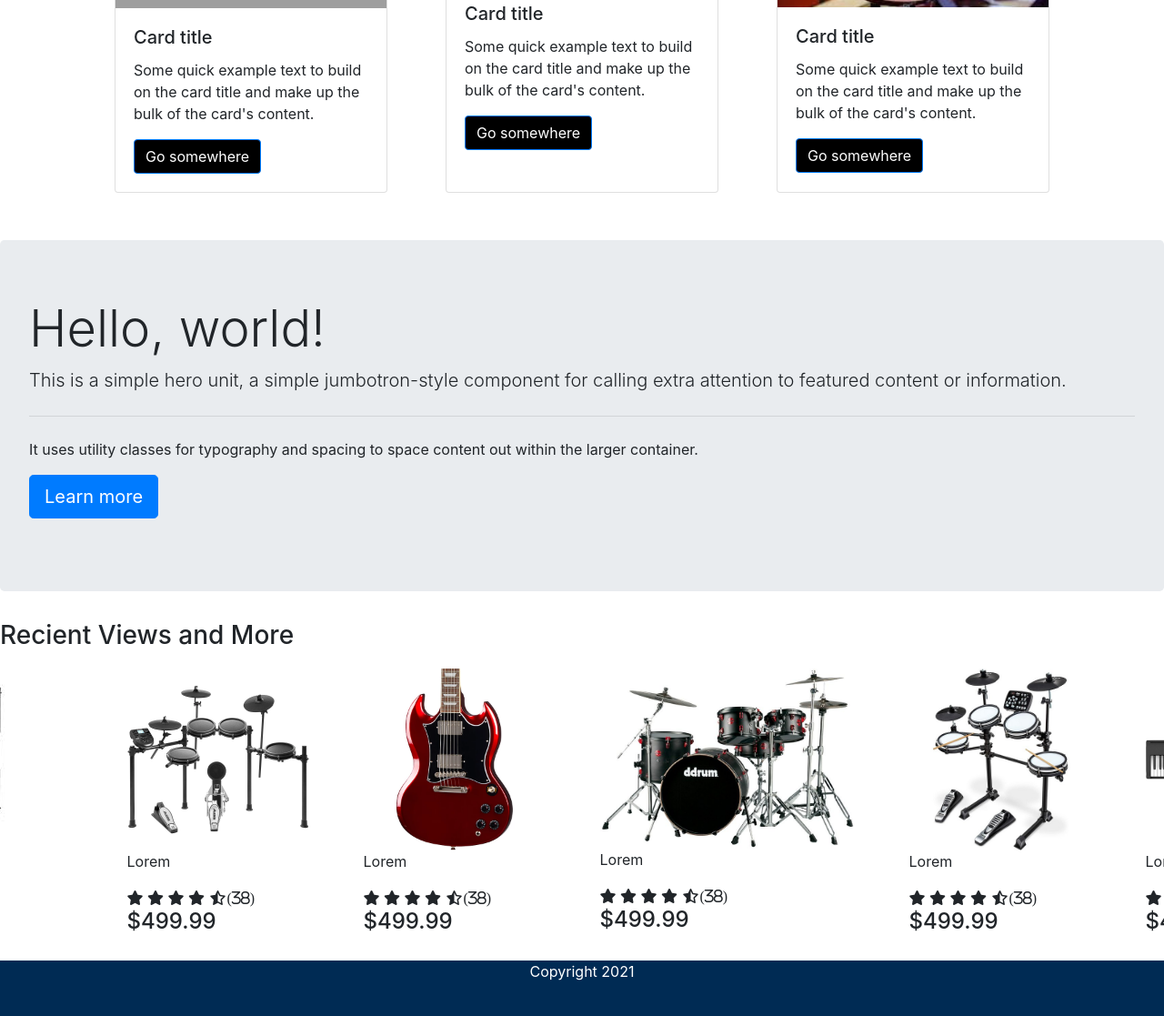
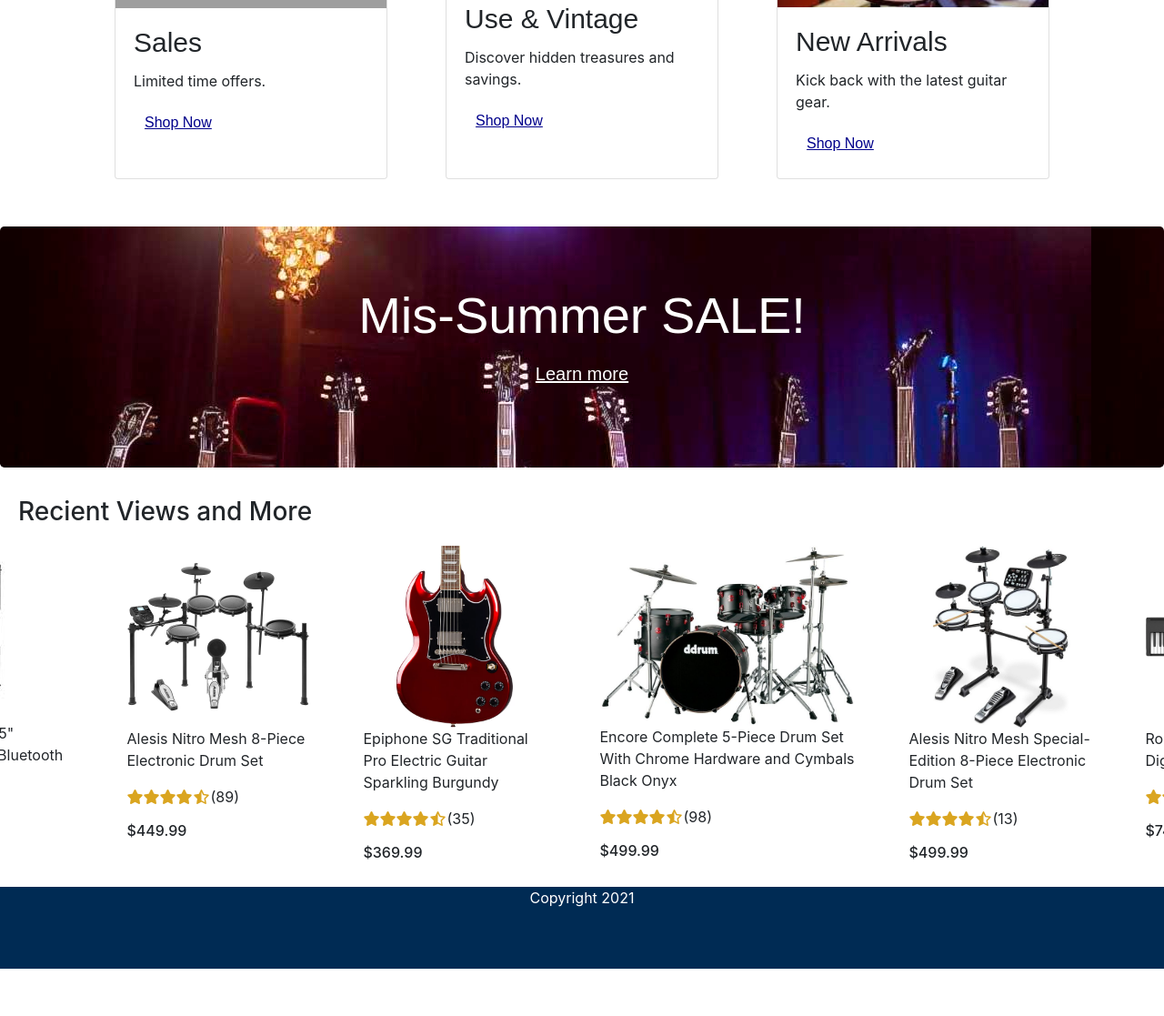
Before and after one commit to Agent-D14/one-music-square, a website: page index.html in a window 1280 px wide. Shown: the part 851-1968 px from the top of the page at 91% size. After the commit the page ends 1916 px from the top, so only its background shows below. Drawn offline with nearby package versions, Linux system fonts and the light colour scheme; grey boxes are pictures that could not be loaded; a web font is replaced by a local one.

Commit message:
Information Added

```diff
--- a/index.html
+++ b/index.html
@@ -73,36 +73,32 @@
             <div class="card" style="width: 18.75rem;">
               <img class="card-img-top" src="images/headphones.png" alt="Card image cap">
               <div class="card-body">
-                <h5 class="card-title">Card title</h5>
-                <p class="card-text">Some quick example text to build on the card title and make up the bulk of the card's content.</p>
-                <a href="#" class="btn btn-primary">Go somewhere</a>
+                <h5 class="card-title">Sales</h5>
+                <p class="card-text">Limited time offers.</p>
+                <a href="#" class="btn btn-primary">Shop Now</a>
               </div>
             </div>
             <div class="card" style="width: 18.75rem;">
               <img class="card-img-top" src="images/images.jpeg" alt="Card image cap">
               <div class="card-body">
-                <h5 class="card-title">Card title</h5>
-                <p class="card-text">Some quick example text to build on the card title and make up the bulk of the card's content.</p>
-                <a href="#" class="btn btn-primary">Go somewhere</a>
+                <h5 class="card-title">Use & Vintage</h5>
+                <p class="card-text">Discover hidden treasures and savings.</p>
+                <a href="#" class="btn btn-primary">Shop Now</a>
               </div>
             </div>
             <div class="card" style="width: 18.75rem;">
               <img class="card-img-top" src="images/images-1.jpeg" alt="Card image cap">
               <div class="card-body">
-                <h5 class="card-title">Card title</h5>
-                <p class="card-text">Some quick example text to build on the card title and make up the bulk of the card's content.</p>
-                <a href="#" class="btn btn-primary">Go somewhere</a>
+                <h5 class="card-title">New Arrivals</h5>
+                <p class="card-text">Kick back with the latest guitar gear.</p>
+                <a href="#" class="btn btn-primary">Shop Now</a>
               </div>
             </div>
           </div>
 
           <!--JUMBOTRON-->
           <div class="jumbotron">
-            <h1 class="display-4">Hello, world!</h1>
-            <p class="lead">This is a simple hero unit, a simple jumbotron-style component for calling extra attention to featured content or information.</p>
-            <hr class="my-4">
-            <p>It uses utility classes for typography and spacing to space content out within the larger container.</p>
-            <p class="lead">
+            <h1 class="display-4">Mis-Summer SALE!</h1>
               <a class="btn btn-primary btn-lg" href="#" role="button">Learn more</a>
             </p>
           </div>
@@ -112,75 +108,81 @@
           <div class="history-views">
               <div class="recient">
                 <img src="images/amp.jpeg" alt="image">
-                <p>Lorem</p>
+                <p>Harbinger VARI V2315 15" Powered Speaker With Bluetooth Black</p>
                 <div class="stars">
                   <i class="fa-solid fa-star"></i>
                   <i class="fa-solid fa-star"></i>
                   <i class="fa-solid fa-star"></i>
                   <i class="fa-solid fa-star"></i>
-                  <i class="fa-regular fa-star-half-stroke">(38)</i>
+                  <i class="fa-regular fa-star-half-stroke"></i>
+                  <p>(353)</p>
                 </div>
-                <h4>$499.99</h4>
+                <h6>$299.99</h6>
               </div>
               <div class="recient">
                 <img src="images/drums1.jpg.webp" alt="image" style="width:200px">
-                <p>Lorem</p>
+                <p>Alesis Nitro Mesh 8-Piece Electronic Drum Set</p>
                 <div class="stars">
                   <i class="fa-solid fa-star"></i>
                   <i class="fa-solid fa-star"></i>
                   <i class="fa-solid fa-star"></i>
                   <i class="fa-solid fa-star"></i>
-                  <i class="fa-regular fa-star-half-stroke">(38)</i>
+                  <i class="fa-regular fa-star-half-stroke"></i>
+                  <p>(89)</p>
                 </div>
-                <h4>$499.99</h4>
+                <h6>$449.99</h6>
               </div>
               <div class="recient">
                 <img src="images/guitar.jpg.webp" alt="image" style="width:200px">
-                <p>Lorem</p>
+                <p>Epiphone SG Traditional Pro Electric Guitar Sparkling Burgundy</p>
                 <div class="stars">
                   <i class="fa-solid fa-star"></i>
                   <i class="fa-solid fa-star"></i>
                   <i class="fa-solid fa-star"></i>
                   <i class="fa-solid fa-star"></i>
-                  <i class="fa-regular fa-star-half-stroke">(38)</i>
+                  <i class="fa-regular fa-star-half-stroke"></i>
+                  <p>(35)</p>
                 </div>
-                <h4>$499.99</h4>
+                <h6>$369.99</h6>
               </div>
               <div class="recient">
                 <img src="images/drums2.jpg" alt="image" style="width:280px">
-                <p>Lorem</p>
+                <p>Encore Complete 5-Piece Drum Set With Chrome Hardware and Cymbals Black Onyx</p>
                 <div class="stars">
                   <i class="fa-solid fa-star"></i>
                   <i class="fa-solid fa-star"></i>
                   <i class="fa-solid fa-star"></i>
                   <i class="fa-solid fa-star"></i>
-                  <i class="fa-regular fa-star-half-stroke">(38)</i>
+                  <i class="fa-regular fa-star-half-stroke"></i>
+                  <p>(98)</p>
                 </div>
-                <h4>$499.99</h4>
+                <h6>$499.99</h6>
               </div>
               <div class="recient">
                 <img src="images/drums3.jpeg" alt="image" style="width:200px">
-                <p>Lorem</p>
+                <p>Alesis Nitro Mesh Special-Edition 8-Piece Electronic Drum Set</p>
                 <div class="stars">
                   <i class="fa-solid fa-star"></i>
                   <i class="fa-solid fa-star"></i>
                   <i class="fa-solid fa-star"></i>
                   <i class="fa-solid fa-star"></i>
-                  <i class="fa-regular fa-star-half-stroke">(38)</i>
+                  <i class="fa-regular fa-star-half-stroke"></i>
+                  <p>(13)</p>
                 </div>
-                <h4>$499.99</h4>
+                  <h6>$499.99</h6>
               </div>
               <div class="recient">
                 <img src="images/keyboard.jpg.webp" alt="image" style="width:200px">
-                <p>Lorem</p>
+                <p>Roland FP-30X 88-Key Digital Piano Black</p>
                 <div class="stars">
                   <i class="fa-solid fa-star"></i>
                   <i class="fa-solid fa-star"></i>
                   <i class="fa-solid fa-star"></i>
                   <i class="fa-solid fa-star"></i>
-                  <i class="fa-regular fa-star-half-stroke">(38)</i>
+                  <i class="fa-regular fa-star-half-stroke"></i>
+                  <p>(493)</p>
                 </div>
-                <h4>$499.99</h4>
+                <h6>$749.99</h6>
               </div>
           </div>
 
--- a/style.css
+++ b/style.css
@@ -27,6 +27,7 @@
 .icon{
     cursor: pointer;
     color: white;
+    margin: 10px;
 }
 .menu{
     display: flex;
@@ -42,6 +43,7 @@
     font-style: normal;
     color: white;
     font-size: 25px;
+    cursor: pointer;
 
 }
 .fender{
@@ -60,7 +62,32 @@
     margin: 2rem;
 }
 .cards .btn{
-    background-color: black;
+    background-color: transparent;
+    color: darkblue;
+    font-family: Arial, Helvetica, sans-serif;
+    text-decoration: underline;
+    border: none;
+    cursor: pointer;
+}
+.cards h5{
+    font-family: "p22-stanyan", sans-serif;
+    font-size: 30px;
+}
+.jumbotron{
+    background-image: url(images/banner.jpg);
+    justify-content: center;
+    align-content: center;
+    text-align: center;
+    color: white;
+    font-family: "p22-stanyan", sans-serif;
+}
+.jumbotron .btn{
+    background-color: transparent;
+    color: white;
+    font-family: Arial, Helvetica, sans-serif;
+    text-decoration: underline;
+    border: none;
+    cursor: pointer;
 }
 .history-views{
     display: flex;
@@ -68,10 +95,21 @@
     margin-top: 20px;
 
 }
+h3{
+    margin-left: 20px;
+}
 .recient{
     margin-left: 30px;
     margin-right: 30px;
     margin-bottom: 20px;
+}
+.fa-star, .fa-star-half-stroke{
+    padding-top: 4px;
+    color: goldenrod;
+}
+.stars{
+    display: flex;
+
 }
 .footer{
     width: 100vw;
```
Also changed, not shown: images/banner.jpg (added).
